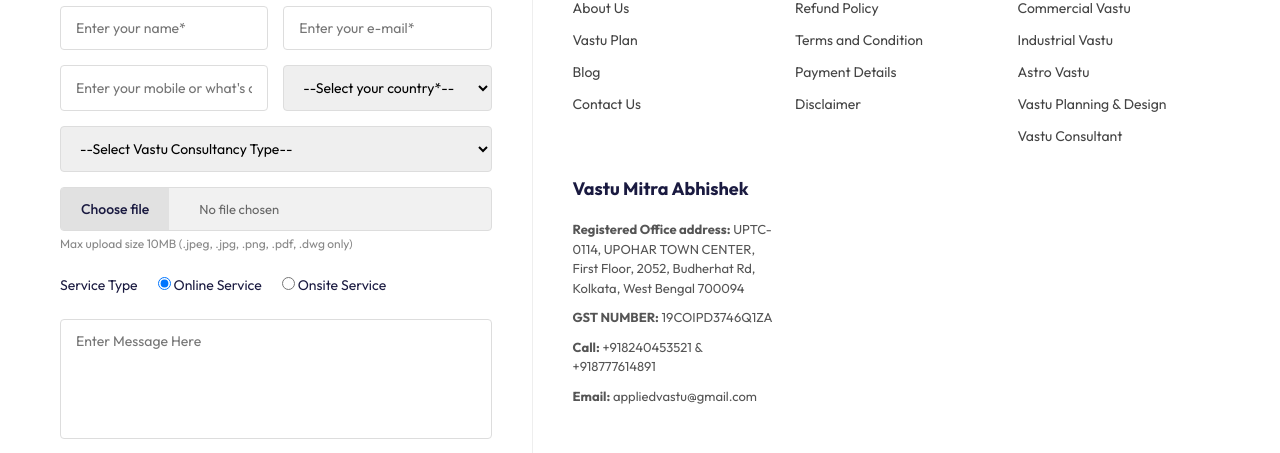
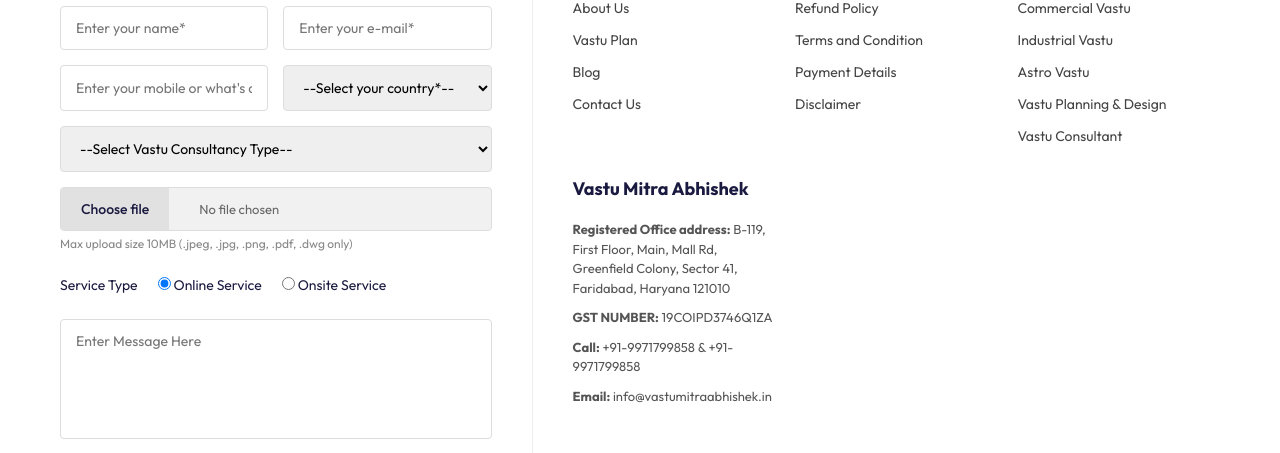
Before and after one commit to Rahul04909/vastu-mitra-abhishek, a PHP site: page / in a window 1280 px wide. Shown: the part 1121-1574 px from the top of the page. Run offline with PHP 8.4, Linux system fonts and the light colour scheme.

Commit message:
updated vastu footer

```diff
--- a/includes/footer.php
+++ b/includes/footer.php
@@ -19,8 +19,8 @@
                     <select name="country">
                         <option value="">--Select your country*--</option>
                         <option value="India">India</option>
-                        <option value="USA">USA</option>
-                        <option value="UK">UK</option>
+                        <!-- <option value="USA">USA</option>
+                        <option value="UK">UK</option> -->
                     </select>
                 </div>
                 <div class="form-row full-width">
@@ -29,6 +29,7 @@
                         <option value="Residential">Residential Vastu</option>
                         <option value="Commercial">Commercial Vastu</option>
                         <option value="Industrial">Industrial Vastu</option>
+                        <option value="Personalized Vastu">Personalized Vastu</option>
                     </select>
                 </div>
                 <div class="form-row full-width file-input">
@@ -100,10 +101,10 @@
                 </div>
                 <div class="links-column contact-details">
                     <h4>Vastu Mitra Abhishek</h4>
-                    <p><strong>Registered Office address:</strong> UPTC-0114, UPOHAR TOWN CENTER, First Floor, 2052, Budherhat Rd, Kolkata, West Bengal 700094</p>
+                    <p><strong>Registered Office address:</strong> B-119, First Floor, Main, Mall Rd, Greenfield Colony, Sector 41, Faridabad, Haryana 121010</p>
                     <p><strong>GST NUMBER:</strong> 19COIPD3746Q1ZA</p>
-                    <p><strong>Call:</strong> +918240453521 & +918777614891</p>
-                    <p><strong>Email:</strong> appliedvastu@gmail.com</p>
+                    <p><strong>Call:</strong> +91-9971799858 & +91-9971799858</p>
+                    <p><strong>Email:</strong> info@vastumitraabhishek.in</p>
                 </div>
             </div>
 
@@ -132,7 +133,7 @@
             <a href="#"><img src="https://cdn-icons-png.flaticon.com/512/145/145808.png" alt="Pinterest"></a>
         </div>
         <div class="copyright">
-            <p>(C) Copyright 2019-2026, All Rights Reserved. by AppliedVastu</p>
+            <p>(C) Copyright 2019-2026, All Rights Reserved. A Website Powerd By Mineib Creative Technology</p>
         </div>
     </div>
 </footer>
```
